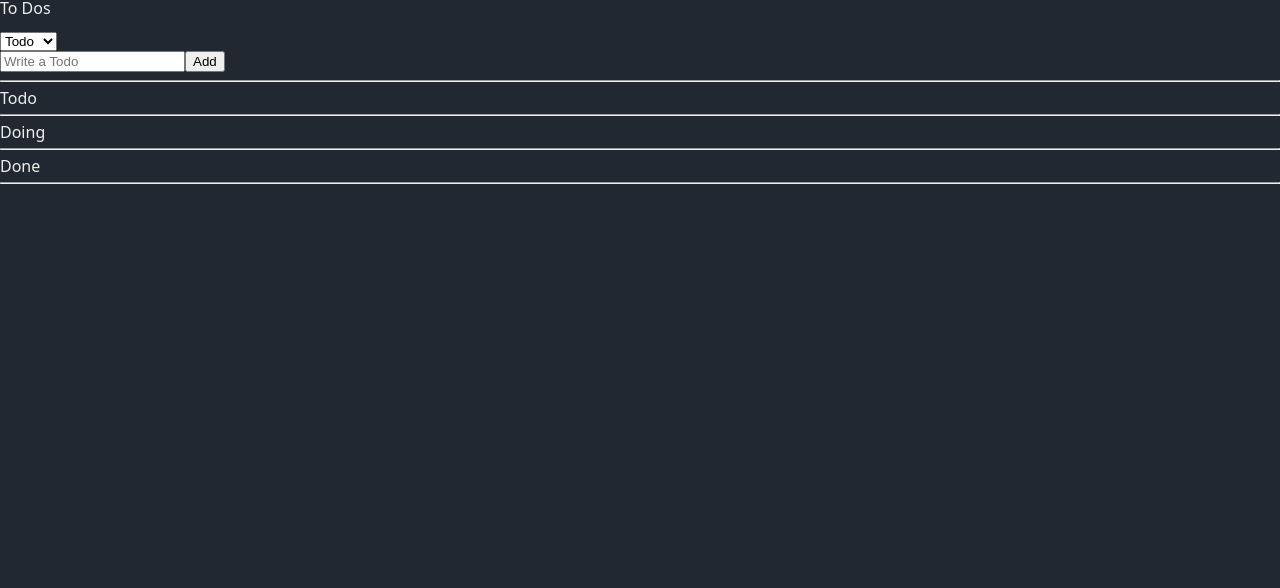
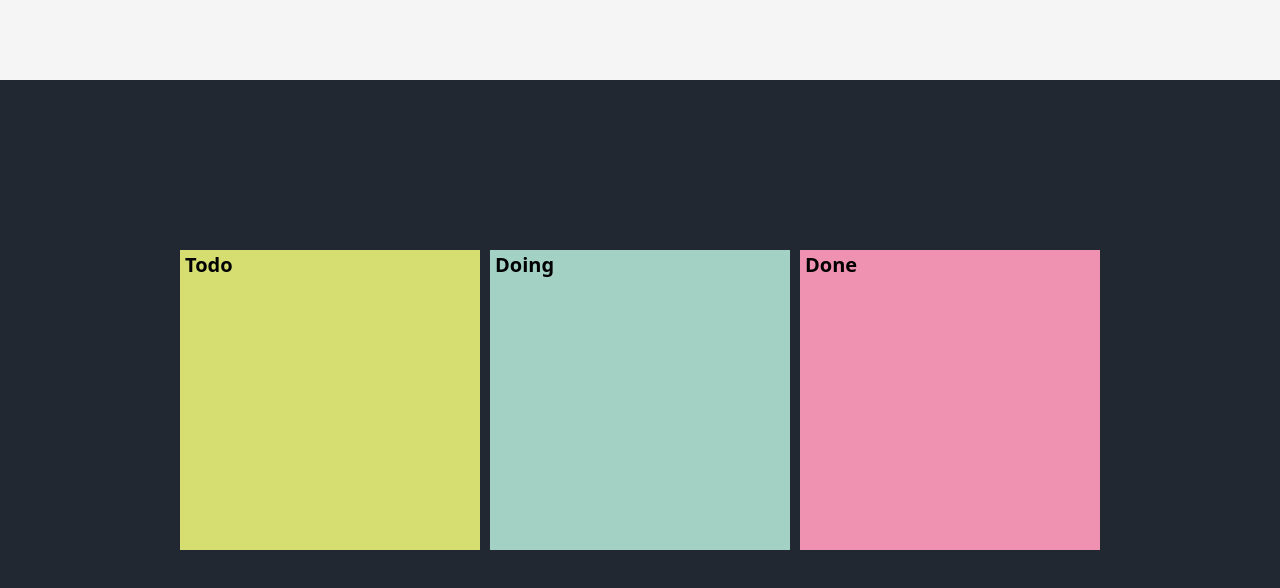
Before and after one commit to jh0152park/NOMADCODER_REACT_CHALLENGE_PROJECT2_TODO, a React (Create React App) app in the folder todo/: page / in a window 1280 px wide. Shown: the top 588 px of the page. Built offline with nearby package versions, Linux system fonts and the light colour scheme.

Commit message:
changed todo list board style

```diff
--- /dev/null
+++ b/todo/src/Components/CreateItem.tsx
@@ -0,0 +1,7 @@
+import { FormContainer } from "../Styles/CreateItemStyle";
+
+function CreateItem() {
+    return <FormContainer></FormContainer>;
+}
+
+export default CreateItem;
--- a/todo/src/Components/TodoList.tsx
+++ b/todo/src/Components/TodoList.tsx
@@ -7,6 +7,16 @@ import {
 } from "../GlobalConfig";
 import CreateTodo from "./CreateTodo";
 import Todo from "./Todo";
+import {
+    Container,
+    DoingBox,
+    DoneBox,
+    NewBox,
+    PostitTitle,
+    TodoBox,
+} from "../Styles/TodoListStyle";
+import { FormContainer } from "../Styles/CreateItemStyle";
+import CreateItem from "./CreateItem";
 
 function TodoList() {
     const [todo, doing, done] = useRecoilValue(TodoSelector);
@@ -17,41 +27,56 @@ function TodoList() {
     }
 
     return (
-        <div>
-            <h1>To Dos</h1>
-            <br></br>
-            <select value={category} onInput={onInput}>
-                <option value={Categories.Todo}>Todo</option>
-                <option value={Categories.Doing}>Doing</option>
-                <option value={Categories.Done}>Done</option>
-            </select>
-            <CreateTodo />
-            <hr></hr>
+        // <div>
+        //     <h1>To Dos</h1>
+        //     <br></br>
+        //     <select value={category} onInput={onInput}>
+        //         <option value={Categories.Todo}>Todo</option>
+        //         <option value={Categories.Doing}>Doing</option>
+        //         <option value={Categories.Done}>Done</option>
+        //     </select>
+        //     <CreateTodo />
+        //     <hr></hr>
 
-            <h1>Todo</h1>
-            <ul>
-                {todo.map((item) => (
-                    <Todo key={item.id} {...item}></Todo>
-                ))}
-            </ul>
-            <hr></hr>
+        //     <h1>Todo</h1>
+        //     <ul>
+        //         {todo.map((item) => (
+        //             <Todo key={item.id} {...item}></Todo>
+        //         ))}
+        //     </ul>
+        //     <hr></hr>
 
-            <h1>Doing</h1>
-            <ul>
-                {doing.map((item) => (
-                    <Todo key={item.id} {...item}></Todo>
-                ))}
-            </ul>
-            <hr></hr>
+        //     <h1>Doing</h1>
+        //     <ul>
+        //         {doing.map((item) => (
+        //             <Todo key={item.id} {...item}></Todo>
+        //         ))}
+        //     </ul>
+        //     <hr></hr>
 
-            <h1>Done</h1>
-            <ul>
-                {done.map((item) => (
-                    <Todo key={item.id} {...item}></Todo>
-                ))}
-            </ul>
-            <hr></hr>
-        </div>
+        //     <h1>Done</h1>
+        //     <ul>
+        //         {done.map((item) => (
+        //             <Todo key={item.id} {...item}></Todo>
+        //         ))}
+        //     </ul>
+        //     <hr></hr>
+        // </div>
+
+        <>
+            <CreateItem></CreateItem>
+            <Container>
+                <TodoBox>
+                    <PostitTitle>Todo</PostitTitle>
+                </TodoBox>
+                <DoingBox>
+                    <PostitTitle>Doing</PostitTitle>
+                </DoingBox>
+                <DoneBox>
+                    <PostitTitle>Done</PostitTitle>
+                </DoneBox>
+            </Container>
+        </>
     );
 }
 
--- /dev/null
+++ b/todo/src/Styles/CreateItemStyle.tsx
@@ -0,0 +1,8 @@
+import { styled } from "styled-components";
+
+export const FormContainer = styled.div`
+    position: fixed;
+    background-color: whitesmoke;
+    width: 100%;
+    height: 10vh;
+`;
--- /dev/null
+++ b/todo/src/Styles/TodoListStyle.tsx
@@ -0,0 +1,53 @@
+import { styled } from "styled-components";
+
+export const Container = styled.div`
+    width: 100%;
+    height: 100vh;
+    display: flex;
+    justify-content: center;
+    align-items: center;
+    gap: 10px;
+`;
+
+export const TodoBox = styled.div`
+    width: 300px;
+    min-height: 300px;
+    overflow: hidden;
+    box-sizing: border-box;
+    background-color: #d6de72;
+    color: black;
+`;
+
+export const DoingBox = styled.div`
+    width: 300px;
+    min-height: 300px;
+    overflow: hidden;
+    box-sizing: border-box;
+    background-color: #a3d2c5;
+    color: black;
+`;
+
+export const DoneBox = styled.div`
+    width: 300px;
+    min-height: 300px;
+    overflow: hidden;
+    box-sizing: border-box;
+    background-color: #ef91b0;
+    color: black;
+`;
+
+export const NewBox = styled.div`
+    width: 300px;
+    min-height: 300px;
+    overflow: hidden;
+    box-sizing: border-box;
+    background-color: #ede2a8;
+    color: black;
+`;
+
+export const PostitTitle = styled.p`
+    color: black;
+    font-size: 20px;
+    font-weight: bold;
+    margin: 5px;
+`;
```
